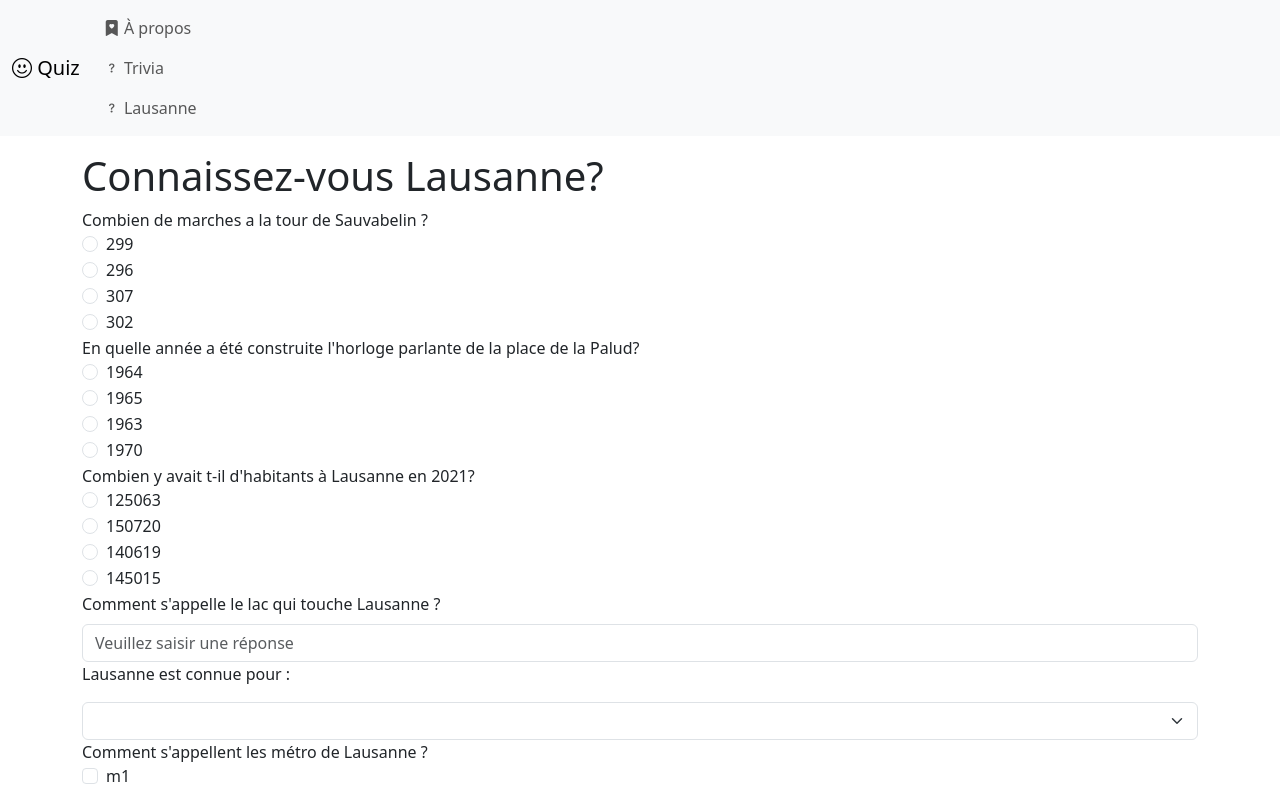
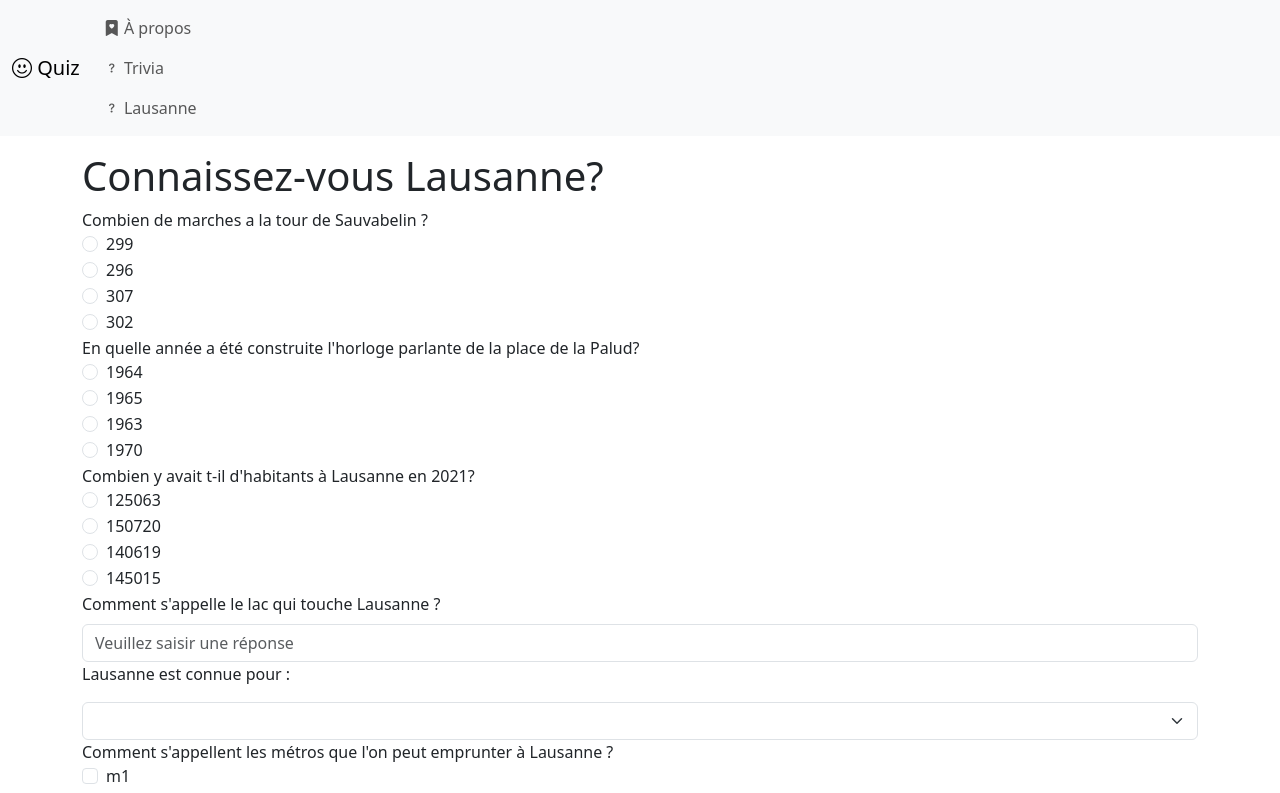
Before and after one commit to hepl-bs21inf5/sem07-project-emiliewermelinger, a Vue app: page /Lausanne in a window 1280 px wide. Shown: the top 793 px of the page. Built offline with nearby package versions, Linux system fonts and the light colour scheme.

Commit message:
correctionquestionlausanne

```diff
--- a/src/components/QuizLausanne.vue
+++ b/src/components/QuizLausanne.vue
@@ -117,22 +117,22 @@ onMounted(() => {
     <QuestionSelect
       id="tourisme"
       v-model="questionStates[4]"
-      answer="Sa cathédrale"
+      answer="Le siège du comité international olympique"
       text="Lausanne est connue pour :"
       :options="[
-        { value: 'musée olympique', text: 'Le musée olympique' },
+        { value: 'Le siège du comité international olympique', text: 'Le siège du comité international olympique' },
         { value: 'lac', text: 'Le lac' },
         { value: 'chocolat', text: 'Le chocolat du Barbare' },
         { value: 'Sa cathédrale', text: 'Sa cathédrale' }
       ]"
-      answer-detail="Lausanne est connue car c'est la capitale olympique et car elle a une très belle cathédrale"
+      answer-detail="Lausanne est connue car c'est la capitale olympique"
     />
 
     <QuestionCheckbox
       id="metro"
       v-model="questionStates[5]"
       :answer="['m1', 'm2']"
-      text="Comment s'appellent les métro de Lausanne ?"
+      text="Comment s'appellent les métros que l'on peut emprunter à Lausanne ?"
       :options="[
         { value: 'm1', text: 'm1' },
         { value: 'm2', text: 'm2' },
```
